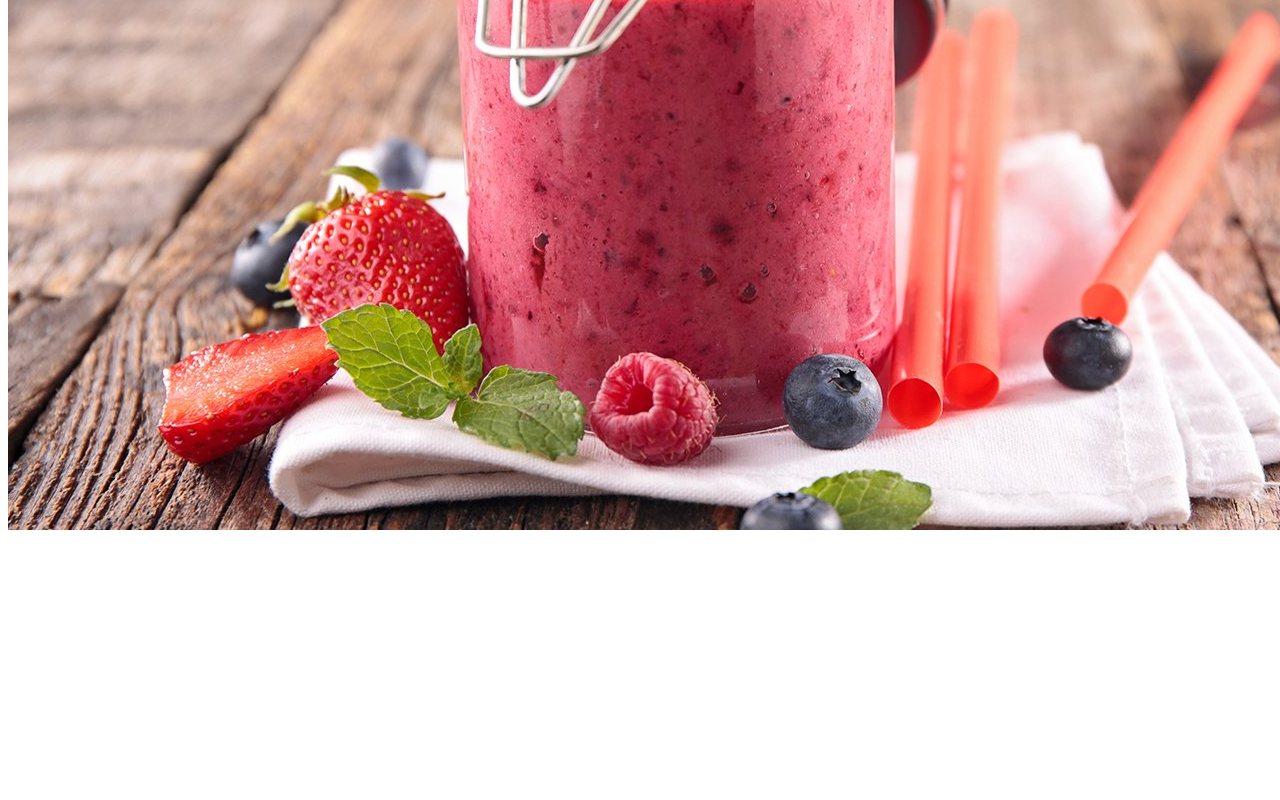
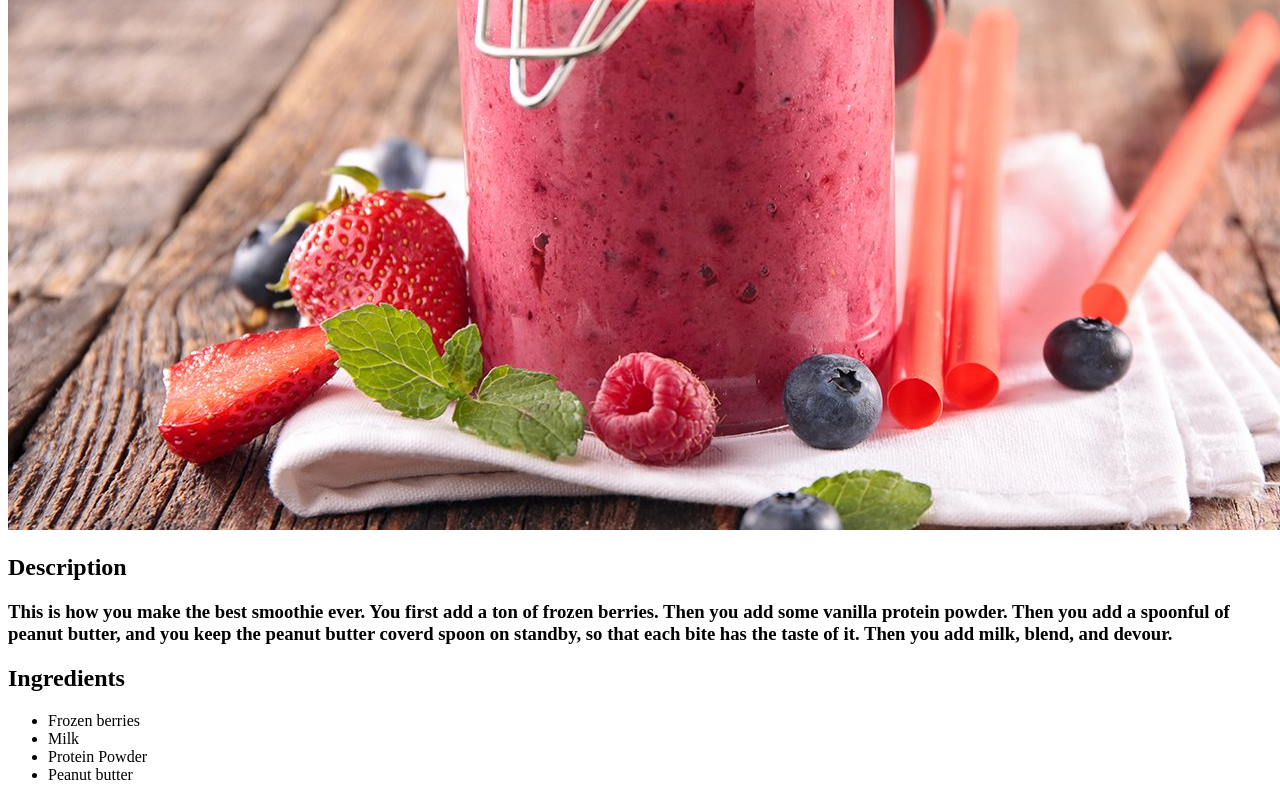
Before and after one commit to eljam3239/odin-recipes, a plain HTML site: page recipes/smoothie.html in a window 1280 px wide. Shown: the part 450-1250 px from the top of the page. Before the commit the page ends 992 px from the top, so only its background shows below. Drawn offline with Linux system fonts and the light colour scheme.

Commit message:
Write unordered list of ingredients and description of recipe

```diff
--- a/recipes/smoothie.html
+++ b/recipes/smoothie.html
@@ -9,5 +9,15 @@
 <body>
     <h1>Smoothie</h1>
     <img src="../images/smoothie.jpg">
+    <h2>Description</h2>
+    <h3>This is how you make the best smoothie ever. You first add a ton of frozen berries. Then you add some vanilla protein powder. Then you add a spoonful of peanut butter, and you keep the peanut butter coverd spoon on standby, so that each bite has the taste of it. Then you add milk, blend, and devour.</h3>
+    <h2>Ingredients</h2>
+    <ul>
+        <li>Frozen berries</li>
+        <li>Milk</li>
+        <li>Protein Powder</li>
+        <li>Peanut butter</li>
+    </ul>
+
 </body>
 </html>
```
